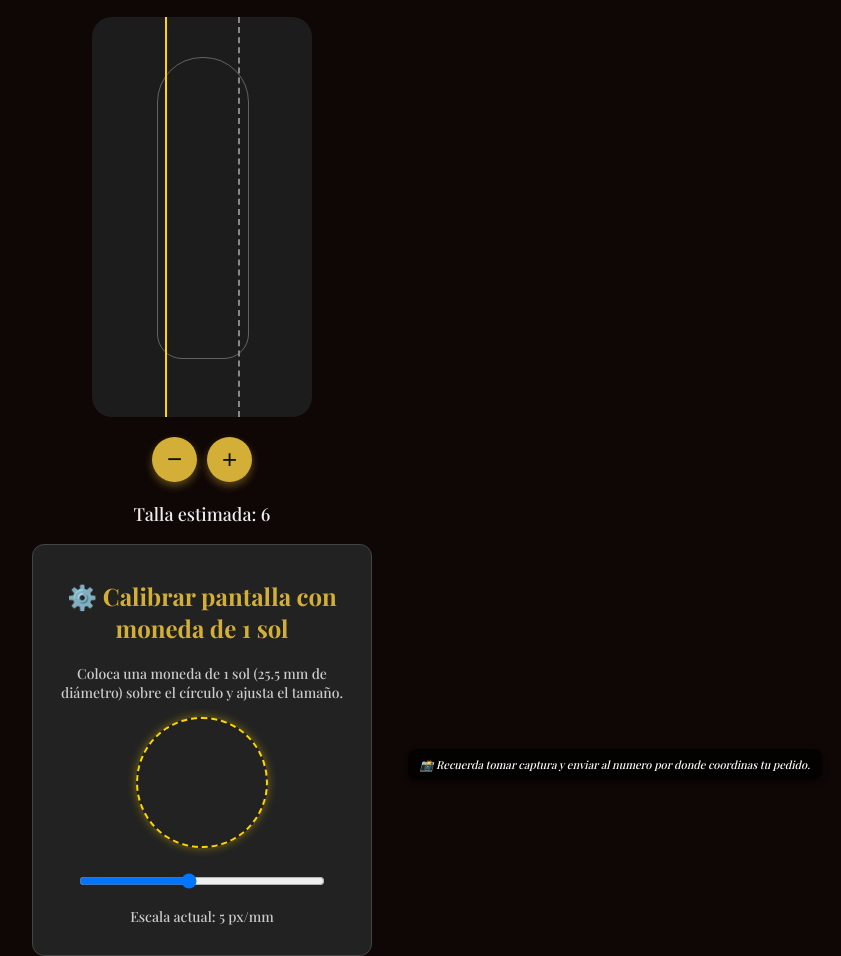
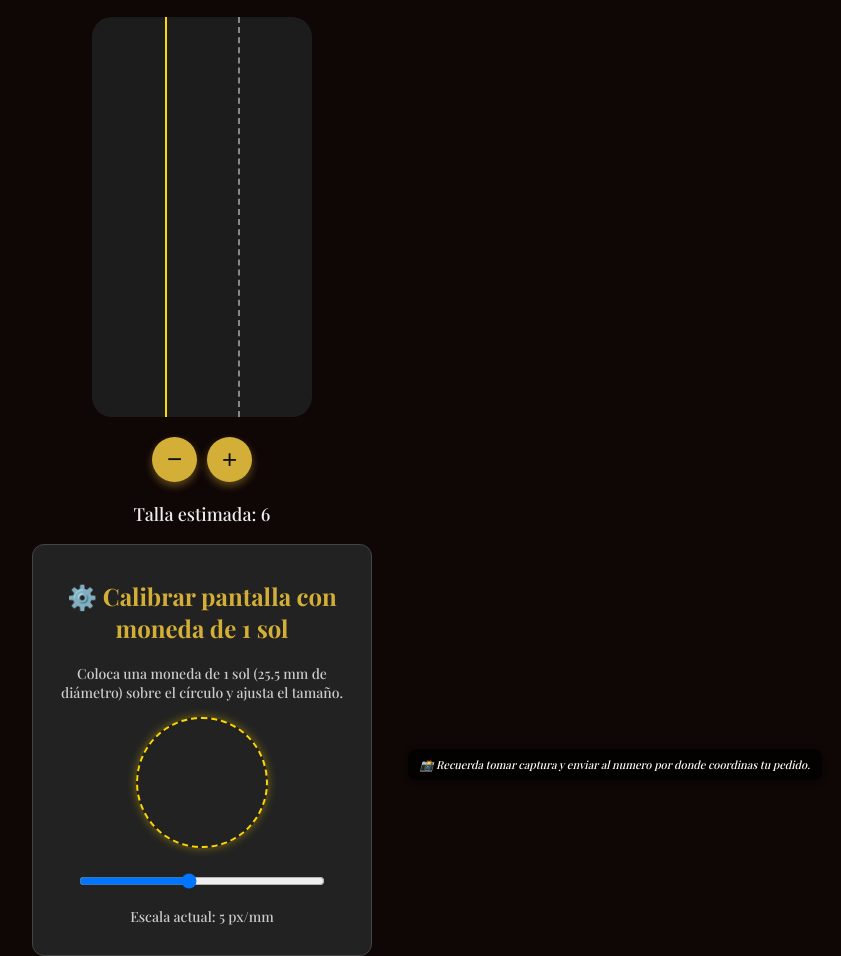
Before and after one commit to Sunmy8/MedidordeAnillos, a plain HTML site: page index.html in a window 1280 px wide. Shown: the whole page, without its empty margins (438-1279 px from the left). Drawn offline with nearby package versions, Linux system fonts and the light colour scheme.

Commit message:
modificacion de programa

```diff
--- a/index.html
+++ b/index.html
@@ -47,7 +47,6 @@
 
 <!-- Zona de medición -->
     <div class="viewer">
-      <div class="finger-outline"></div>
       <div id="linea" class="linea"></div>
       <div id="linea-derecha" class="linea-derecha"></div>
     </div>
```
